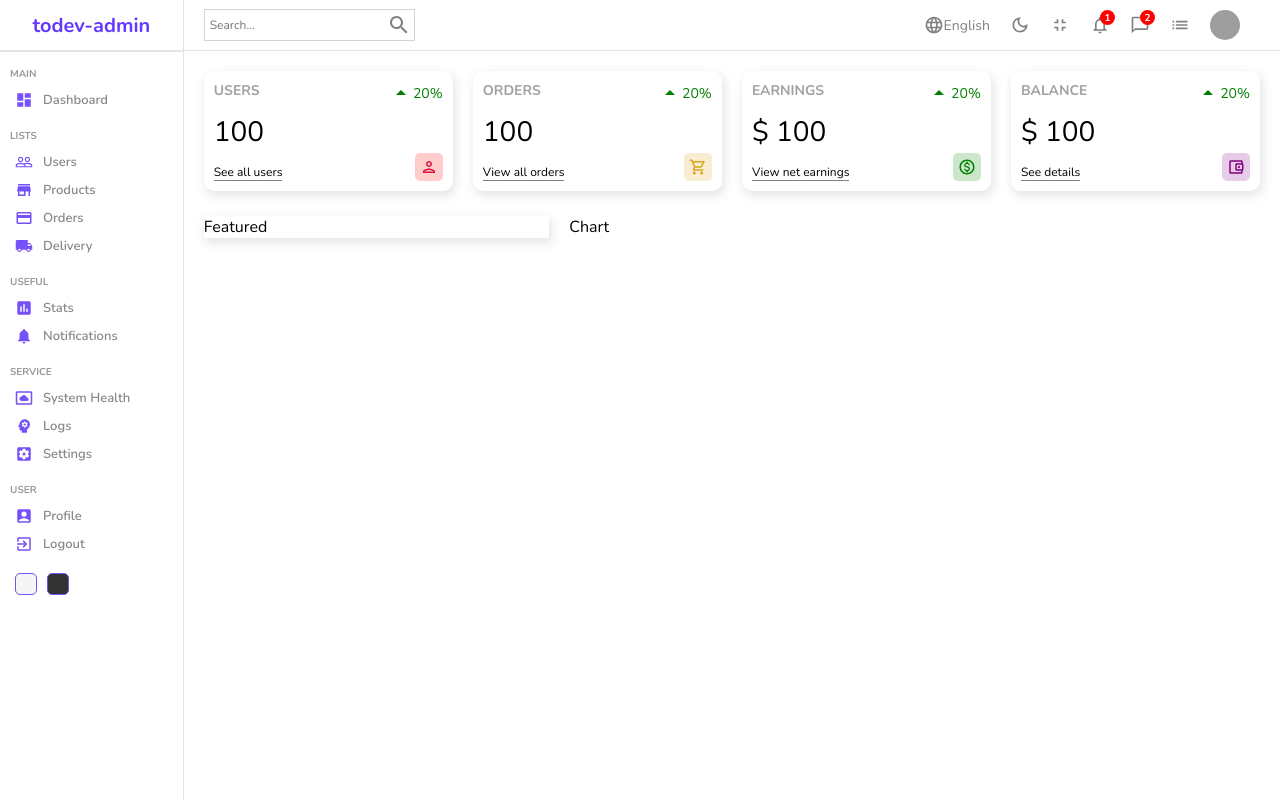
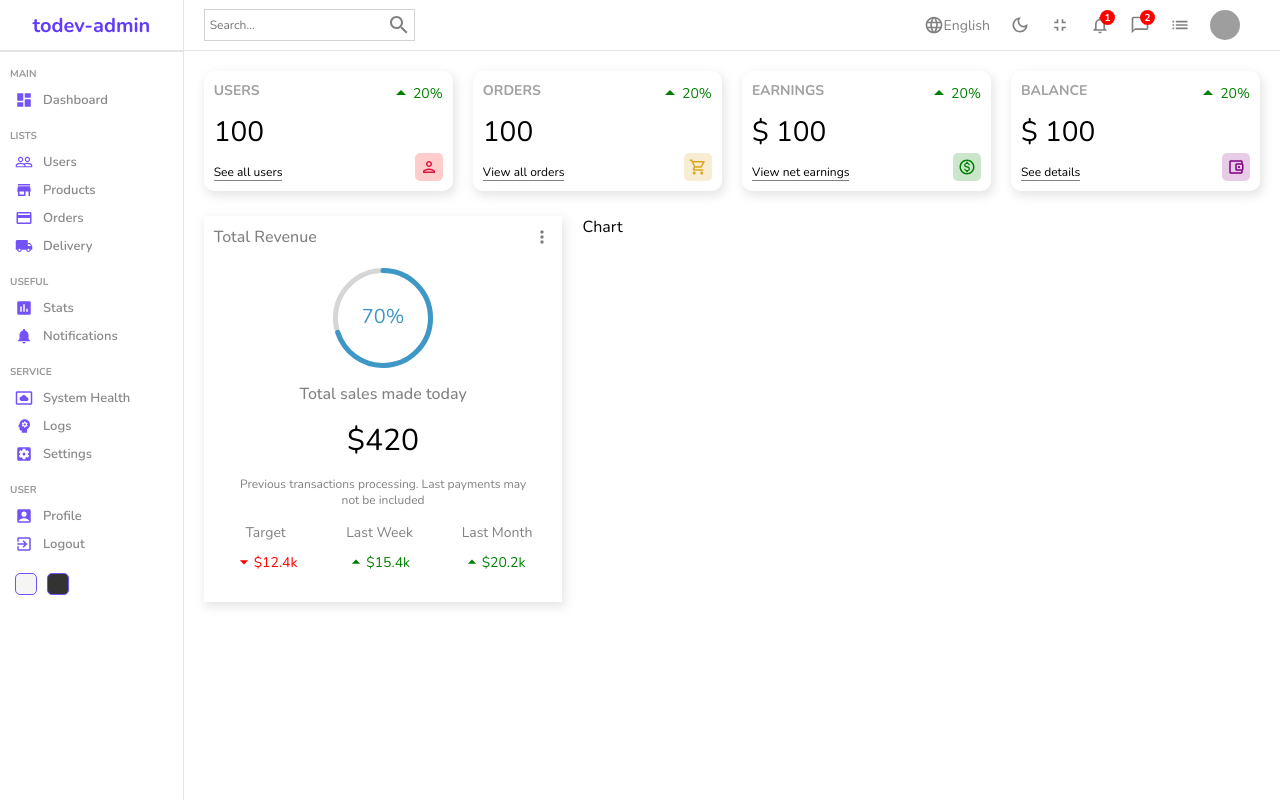
Before and after one commit to todevmilen/admin-dashboard, a React (Create React App) app: page / in a window 1280 px wide. Built offline with nearby package versions, Linux system fonts and the light colour scheme; grey boxes are pictures that could not be loaded.

Commit message:
feat: dashboard progress bar

```diff
--- a/package.json
+++ b/package.json
@@ -11,6 +11,7 @@
     "@testing-library/react": "^13.3.0",
     "@testing-library/user-event": "^13.5.0",
     "react": "^18.2.0",
+    "react-circular-progressbar": "^2.1.0",
     "react-dom": "^18.2.0",
     "react-router-dom": "^6.3.0",
     "react-scripts": "5.0.1",
--- a/src/components/featured/Featured.jsx
+++ b/src/components/featured/Featured.jsx
@@ -1,7 +1,48 @@
 import "./featured.scss";
+import MoreVertIcon from '@mui/icons-material/MoreVert';
+import { CircularProgressbar } from "react-circular-progressbar"
+import "react-circular-progressbar/dist/styles.css"
+import ArrowDropUpOutlinedIcon from '@mui/icons-material/ArrowDropUpOutlined';
+import ArrowDropDownOutlinedIcon from '@mui/icons-material/ArrowDropDownOutlined';
 const Featured = () => {
     return (
-        <div className="featured">Featured</div>
+        <div className="featured">
+            <div className="top">
+                <h1 className="title">Total Revenue</h1>
+                <MoreVertIcon fontSize="small" />
+            </div>
+            <div className="bottom">
+                <div className="featuredChart">
+                    <CircularProgressbar value={70} text={'70%'} strokeWidth={5} />
+                </div>
+                <p className="title">Total sales made today</p>
+                <p className="amount">$420</p>
+                <p className="desc">Previous transactions processing. Last payments may not be included</p>
+                <div className="summary">
+                    <div className="item">
+                        <div className="itemTitle">Target</div>
+                        <div className="itemResult negative">
+                            <ArrowDropDownOutlinedIcon fontSize="small" />
+                            <div className="resultAmount">$12.4k</div>
+                        </div>
+                    </div>
+                    <div className="item">
+                        <div className="itemTitle">Last Week</div>
+                        <div className="itemResult positive">
+                            <ArrowDropUpOutlinedIcon fontSize="small" />
+                            <div className="resultAmount">$15.4k</div>
+                        </div>
+                    </div>
+                    <div className="item">
+                        <div className="itemTitle">Last Month</div>
+                        <div className="itemResult positive">
+                            <ArrowDropUpOutlinedIcon fontSize="small" />
+                            <div className="resultAmount">$20.2k</div>
+                        </div>
+                    </div>
+                </div>
+            </div>
+        </div>
     )
 }
 
--- a/src/components/featured/featured.scss
+++ b/src/components/featured/featured.scss
@@ -2,4 +2,78 @@
     flex: 2;
     -webkit-box-shadow: 2px 4px 10px 1px rgba(0, 0, 0, 0.47);
     box-shadow: 2px 4px 10px 1px rgba(201, 201, 201, 0.47);
+    padding: 10px;
+
+    .top {
+        display: flex;
+        align-items: center;
+        justify-content: space-between;
+        color: gray;
+
+        .title {
+            font-size: 16px;
+            font-weight: 500;
+        }
+    }
+
+    .bottom {
+        padding: 20px;
+        display: flex;
+        flex-direction: column;
+        align-items: center;
+        justify-content: center;
+        gap: 15px;
+
+        .featuredChart {
+            width: 100px;
+            height: 100px
+        }
+
+        .title {
+            font-weight: 500;
+            color: gray;
+        }
+
+        .amount {
+            font-size: 30px;
+        }
+
+        .desc {
+            font-weight: 300;
+            font-size: 12px;
+            text-align: center;
+            color: gray;
+        }
+
+        .summary {
+            width: 100%;
+            display: flex;
+            align-items: center;
+            justify-content: space-between;
+
+            .item {
+                text-align: center;
+
+                .itemTitle {
+                    color: gray;
+                    font-size: 14px;
+                }
+
+                .itemResult {
+                    display: flex;
+                    align-items: center;
+                    margin-top: 10px;
+                    font-size: 14px;
+
+                    &.positive {
+                        color: green
+                    }
+
+                    &.negative {
+                        color: red
+                    }
+                }
+            }
+        }
+    }
 }
```
Also changed, not shown: 1 other file (tests, documents, lock files or other folders).
